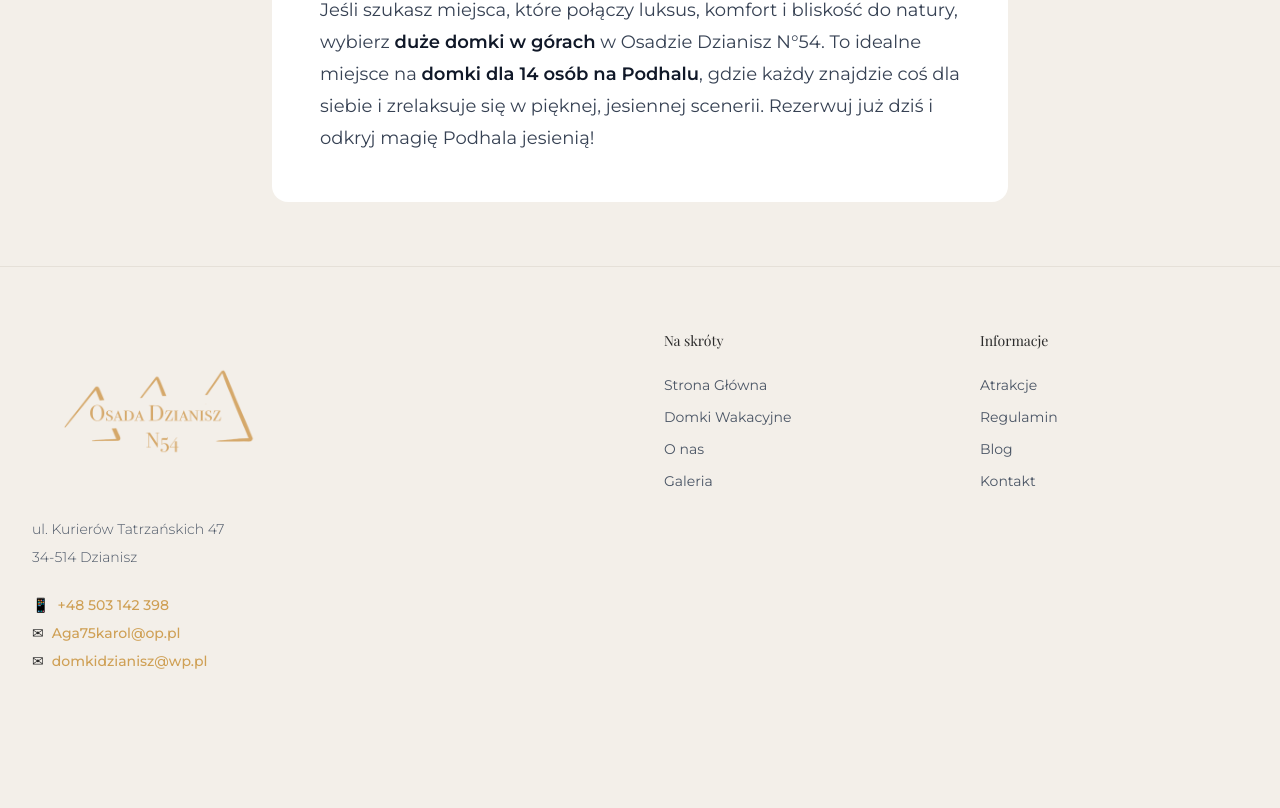
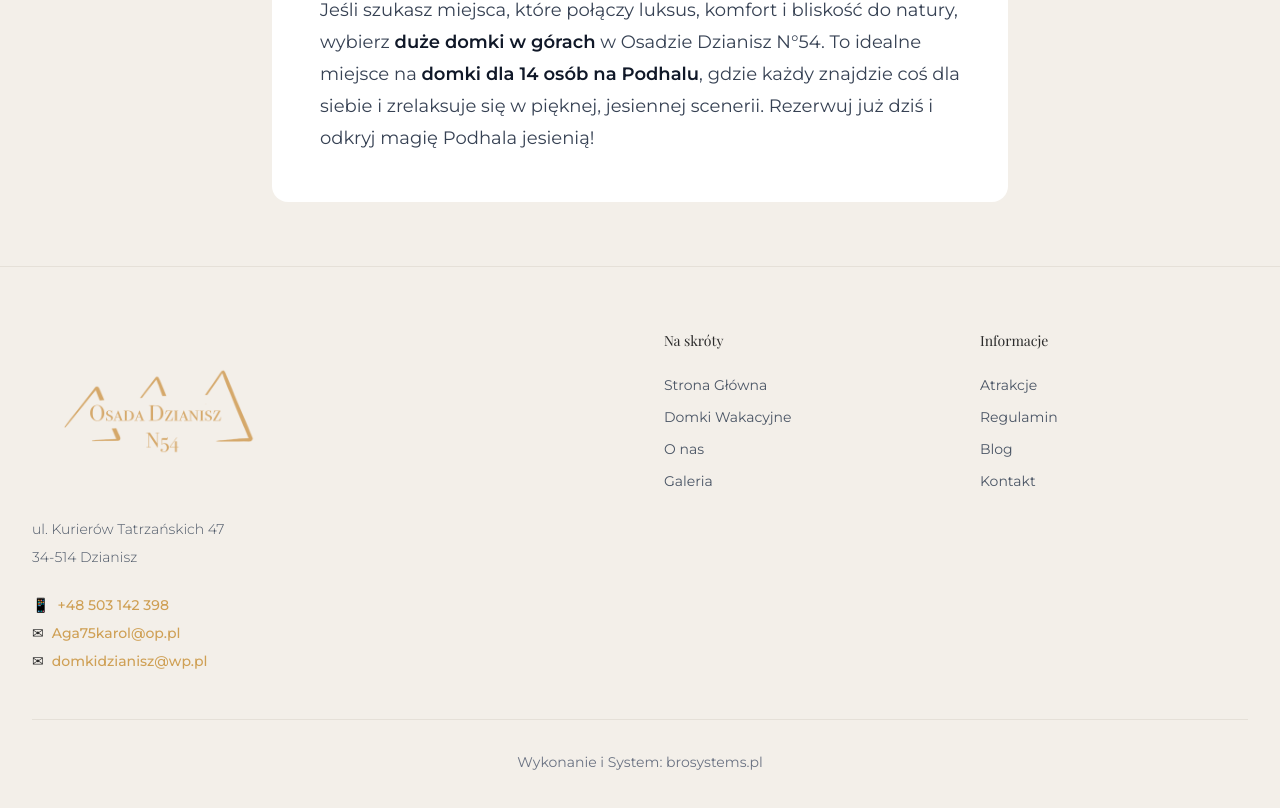
Before and after one commit to foliowiecsztywnygit/osadadzianiszn54, a React (Vite) app: page /blog/jesienne-ucieczki-luksusowe-domki-dzianisz in a window 1280 px wide. Shown: the part 1929-2737 px from the top of the page. Before the commit the page ends 2664 px from the top, so only its background shows below. Built offline with nearby package versions, Linux system fonts and the light colour scheme; a web font is replaced by a local one.

Commit message:
Update footer signature

```diff
--- a/src/components/Footer.jsx
+++ b/src/components/Footer.jsx
@@ -45,6 +45,9 @@ const Footer = () => {
           </div>
 
         </div>
+        <div className="mt-12 pt-8 border-t border-[#E5E0D8] text-center text-sm text-gray-500">
+          Wykonanie i System: <a href="https://brosystems.pl" target="_blank" rel="noopener noreferrer" className="hover:text-accent transition-colors">brosystems.pl</a>
+        </div>
       </div>
     </footer>
   );
```
